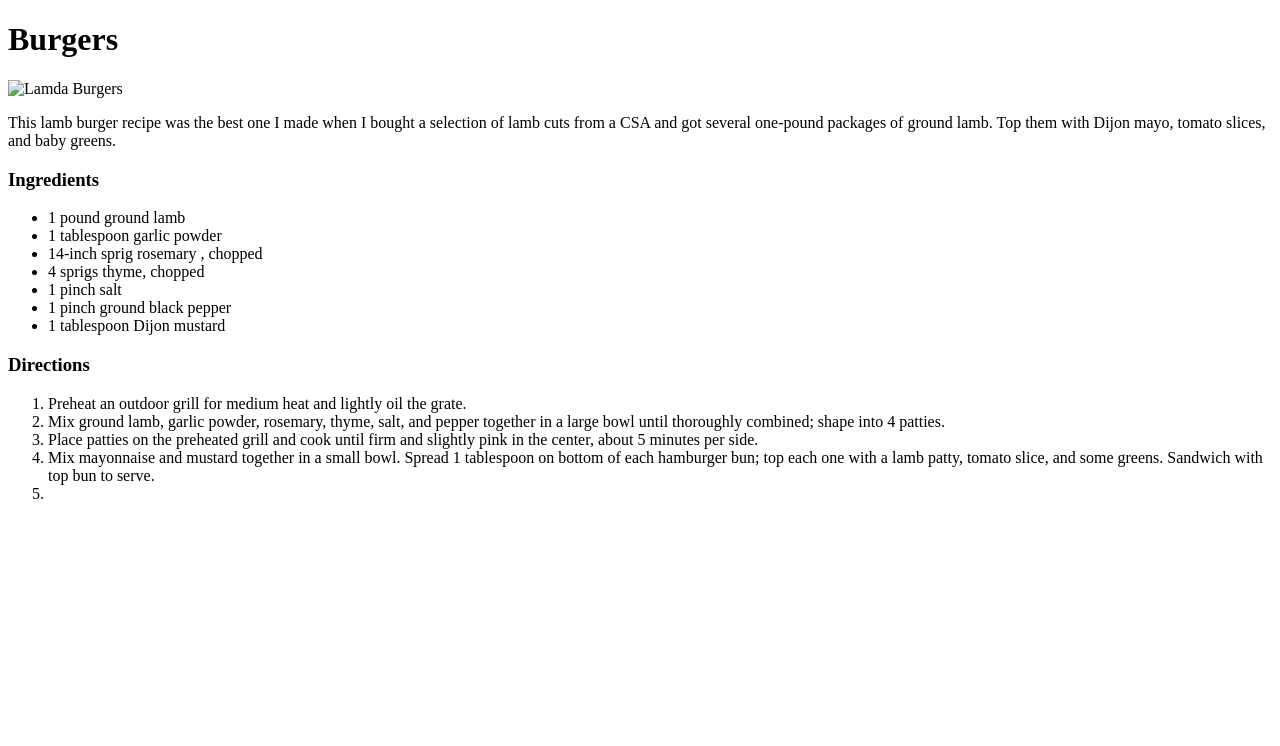
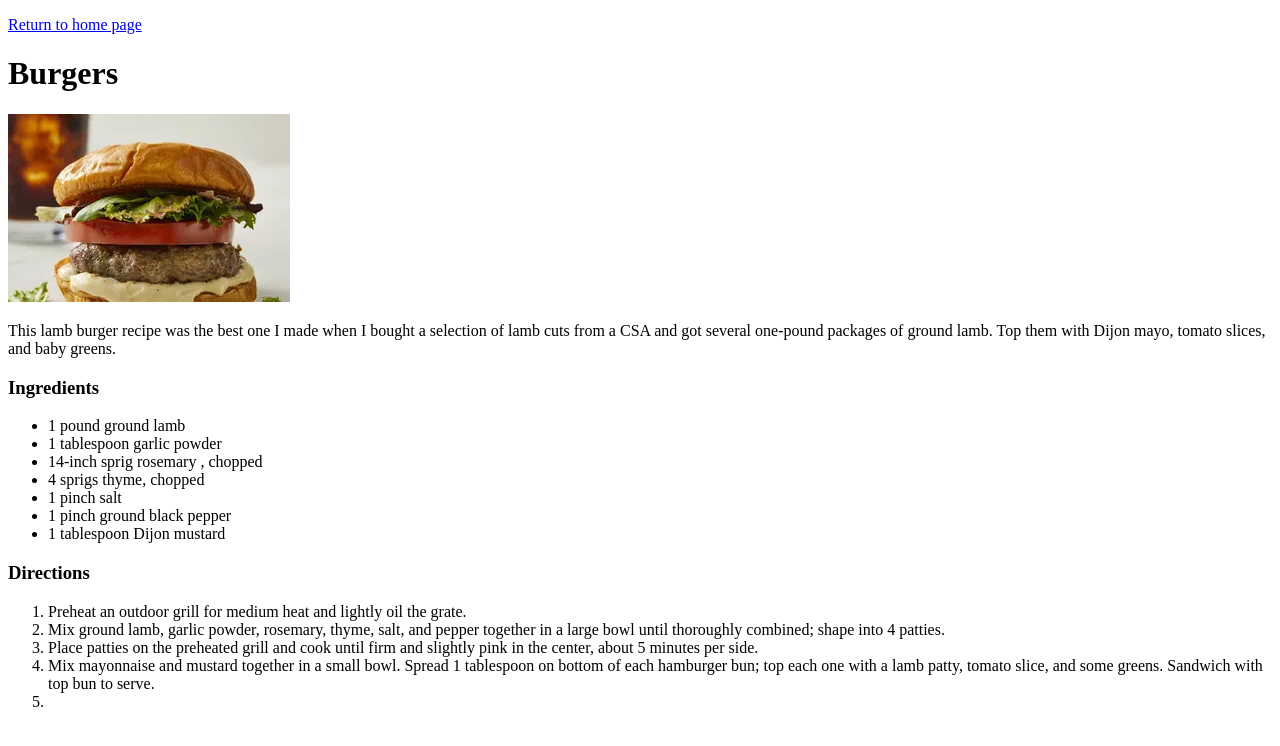
Before and after one commit to Devlife96/odin-recipes, a plain HTML site: page recipes/burgers.html in a window 1280 px wide. Drawn offline with Linux system fonts and the light colour scheme.

Commit message:
Add a link to return to homepage

```diff
--- a/recipes/burgers.html
+++ b/recipes/burgers.html
@@ -7,9 +7,10 @@
     <title>Burgers</title>
 </head>
 <body>
+    <p><a href="../index.html">Return to home page</a></p>
     <div class="card">
         <h1>Burgers</h1>
-            <img src="./img/images.jpg" alt="Lamda Burgers" srcset="">
+            <img src="../img/images.jpg" alt="Lamda Burgers" srcset="">
                 <p>
                     This lamb burger recipe was the best
                     one I made when I bought a selection of
```
Also changed, not shown: recipes/lunch.html (+1 -0 lines), recipes/salad.html (+1 -0 lines).
